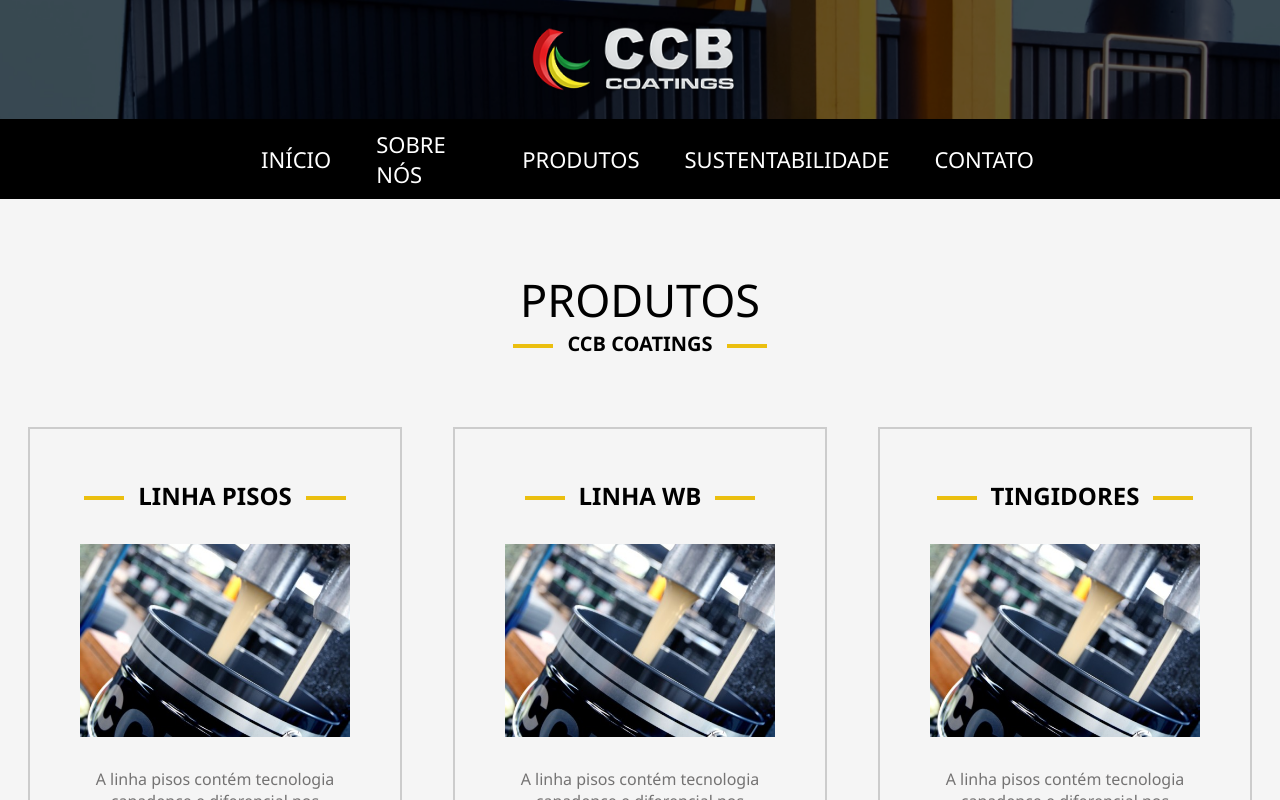
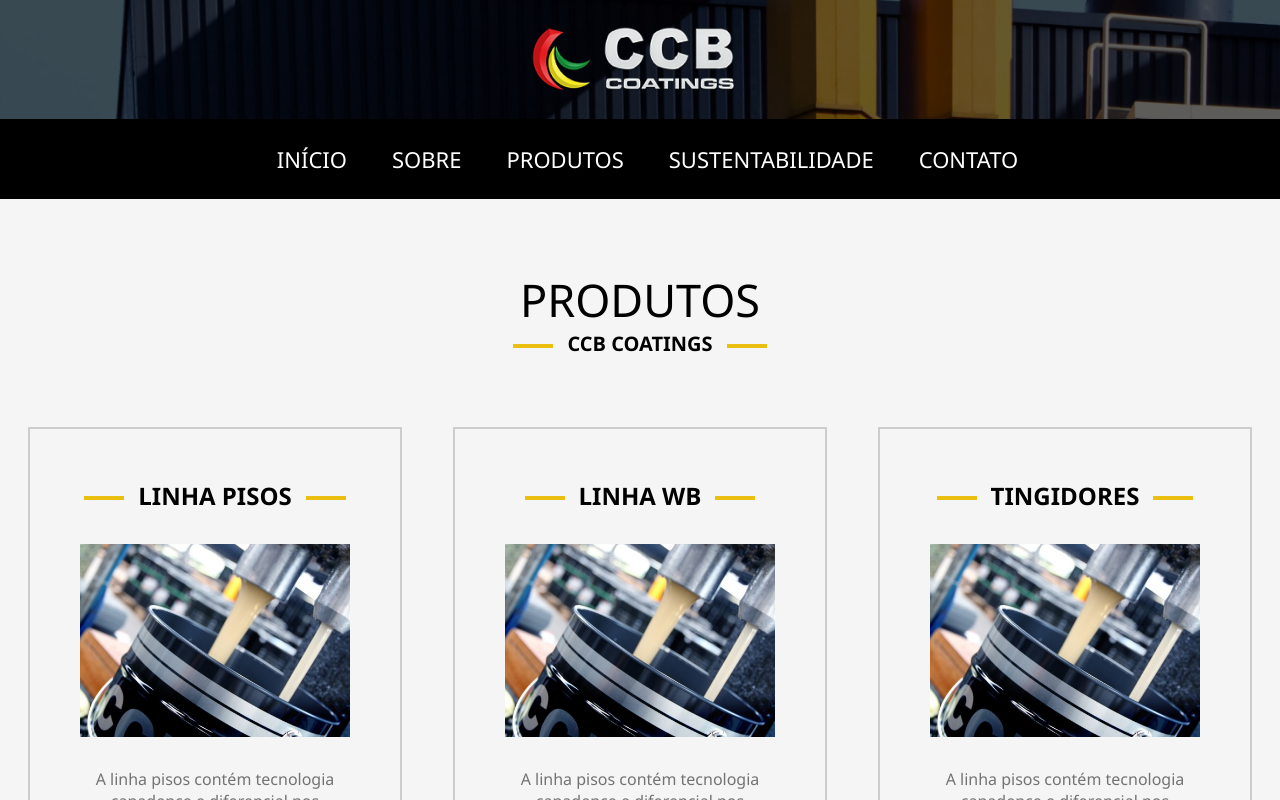
Before and after one commit to FelipeSHenrique/site-ccbcoatings, a React (Create React App) app: page /produtos in a window 1280 px wide. Shown: the top 800 px of the page. Built offline with nearby package versions, Linux system fonts and the light colour scheme.

Commit message:
Foi arrumado o bug do HeaderLogo
Foi criado um HeaderLogo apenas para a página Home e foi colocado uma foto como background no componente HeaderLogo

```diff
--- a/src/App.js
+++ b/src/App.js
@@ -9,16 +9,12 @@ import About from './pages/About';
 import Products from './pages/Products';
 import Sustainability from './pages/Sustainability';
 import Contact from './pages/Contact';
-import HeaderLogo from './components/HeaderLogo';
 
 function App() {
 
   return (
     <BrowserRouter>
       <Container>
-
-        <HeaderLogo />
-
 
         <Switch>
           <Route path="/" exact component={Home} />
--- a/src/components/HeaderLogo/index.jsx
+++ b/src/components/HeaderLogo/index.jsx
@@ -2,6 +2,7 @@ import React from 'react';
 
 import {
   Container,
+  WrapperGradient,
   ImageLogo
 } from './styles';
 
@@ -11,8 +12,10 @@ import MenuMobile from '../MenuMobile';
 function HeaderLogo() {
   return (
     <Container>
-      <ImageLogo src={logoCCB} />
-      <MenuMobile />
+      <WrapperGradient>
+        <ImageLogo src={logoCCB} />
+        <MenuMobile />
+      </WrapperGradient>
     </Container>
   );
 }
--- a/src/components/HeaderLogo/styles.js
+++ b/src/components/HeaderLogo/styles.js
@@ -1,10 +1,12 @@
 import styled from 'styled-components';
 
+import backgroundHeader from '../../assets/image/background-header.png';
+
 export const Container = styled.div`
-  display: flex;
-  justify-content: center;
-  padding: 1.5% 0px;
-  background: var(--color-transparent);
+  background-image: url(${backgroundHeader});
+  background-position: center center;
+  background-repeat: no-repeat;
+  background-size: cover;
   position: relative;
   top: 0;
   right: 0;
@@ -13,11 +15,19 @@ export const Container = styled.div`
 
   @media (max-width: 768px) {
     position: fixed;
-    z-index: 100;
+  }
+`;
+
+export const WrapperGradient = styled.div`
+  background: var(--color-transparent);
+  display: flex;
+  justify-content: center;
+  padding: 1.5% 0px;
+
+  @media (max-width: 768px) {
     background: var(--color-dark);
     justify-content: space-between;
     align-items: center;
-
   }
 `;
 
--- a/src/components/Menu/index.jsx
+++ b/src/components/Menu/index.jsx
@@ -28,7 +28,7 @@ function Menu() {
             <Link to="/">início</Link>
           </li>
           <li>
-            <Link to="/sobre">sobre nós</Link>
+            <Link to="/sobre">sobre</Link>
           </li>
           <li>
             <Link to="/produtos">produtos</Link>
--- a/src/components/MenuMobile/index.jsx
+++ b/src/components/MenuMobile/index.jsx
@@ -24,7 +24,7 @@ function MenuMobile() {
             <Link to="/">início</Link>
           </li>
           <li>
-            <Link to="/sobre">sobre nós</Link>
+            <Link to="/sobre">sobre</Link>
           </li>
           <li>
             <Link to="/produtos">produtos</Link>
--- a/src/pages/About/index.jsx
+++ b/src/pages/About/index.jsx
@@ -1,14 +1,15 @@
 import React from 'react';
+import HeaderLogo from '../../components/HeaderLogo';
 import Menu from '../../components/Menu';
 
-import { Container, BgToLogo, WrapperAllContent } from './styled';
+import { Container, WrapperAllContent } from './styled';
 
 function About() {
   return (
     <Container>
-      <BgToLogo />
+      <HeaderLogo />
+      <Menu />
       <WrapperAllContent>
-        <Menu />
 
       </WrapperAllContent>
     </Container>
--- a/src/pages/About/styled.js
+++ b/src/pages/About/styled.js
@@ -1,28 +1,9 @@
 import styled from 'styled-components';
-
-import backgroundHeader from '../../assets/image/background-header.png';
 
 export const Container = styled.div`
 
 `;
 
-export const BgToLogo = styled.div`
-
-  @media (min-width: 768px) {
-  height: 20vh;
-  background: url(${backgroundHeader});
-  background-position: center center;
-  background-repeat: no-repeat;
-  background-size: cover;
-  position: absolute;
-  top: 0;
-  right: 0;
-  left: 0;
-  }
+export const WrapperAllContent = styled.div`
 
 `;
-
-export const WrapperAllContent = styled.div`
-  position: relative;
-  z-index: 999;
-`;
--- a/src/pages/Home/index.jsx
+++ b/src/pages/Home/index.jsx
@@ -4,6 +4,9 @@ import Marquee from 'react-marquee-slider';
 
 import {
   Container,
+  WrapperLogoHome,
+  ImageLogo,
+  HeaderHome,
   GradientHorizontal,
   InfoHeader,
   SectionProducts,
@@ -27,6 +30,7 @@ import Titles from '../../components/Titles';
 import Menu from '../../components/Menu';
 import CardHome from '../../components/CardHome';
 import FooterContact from '../../components/FooterContact';
+import MenuMobile from '../../components/MenuMobile';
 
 import iconWB from '../../assets/image/icons/WB.png';
 import iconUV from '../../assets/image/icons/UV.png';
@@ -38,6 +42,7 @@ import imgEucatex from '../../assets/image/logo-eucatex.svg';
 import imgIndusparquet from '../../assets/image/logo-indusparquet.svg';
 import imgMasterpiso from '../../assets/image/logo-masterpiso.svg';
 import imgRudnick from '../../assets/image/logo-rudnick.png';
+import logoCCB from '../../assets/image/logo-ccb.png';
 
 function Home() {
 
@@ -72,12 +77,19 @@ function Home() {
   return (
     <Container>
 
+      <WrapperLogoHome>
+        <ImageLogo src={logoCCB} />
+        <MenuMobile />
+      </WrapperLogoHome>
+
+      <HeaderHome>
         <GradientHorizontal>
           <InfoHeader>
             <h1 ref={titulo} >revestimentos</h1>
             <ButtonMore />
           </InfoHeader>
         </GradientHorizontal>
+      </HeaderHome>
 
       <Menu />
 
--- a/src/pages/Home/styled.js
+++ b/src/pages/Home/styled.js
@@ -16,15 +16,43 @@ const plink = keyframes`
 `;
 
 export const Container = styled.div`
+
+`;
+
+export const WrapperLogoHome = styled.div`
+  display: flex;
+  justify-content: center;
+  padding: 1.5% 0px;
+  background: var(--color-transparent);
+  position: absolute;
+  top: 0;
+  right: 0;
+  left: 0;
+  z-index: 100;
+
+  @media (max-width: 768px) {
+    position: fixed;
+    z-index: 100;
+    background: var(--color-dark);
+    justify-content: space-between;
+    align-items: center;
+
+  }
+`;
+
+export const ImageLogo = styled.img`
+    min-width: 10%;
+    @media (max-width: 768px) {
+      width: 40%;
+    }
+`;
+
+export const HeaderHome = styled.header`
   height: 100vh;
   background: url(${backgroundHeader});
   background-position: center center;
   background-repeat: no-repeat;
   background-size: cover;
-  position: absolute;
-  top: 0;
-  right: 0;
-  left: 0;
 `;
 
 export const GradientHorizontal = styled.div`
@@ -252,7 +280,6 @@ export const SectionCompanies = styled.section`
   background-position: center center;
   background-repeat: no-repeat;
   background-size: cover;
-  /* overflow: hidden; */
 `;
 
 export const WrapperImages = styled.div`
--- a/src/pages/Products/index.jsx
+++ b/src/pages/Products/index.jsx
@@ -2,8 +2,7 @@ import React from 'react';
 
 import {
   Container,
-  BgToLogo,
-  WrapperAllContent ,
+  WrapperAllContent,
   Cards,
   SectionProducts
 } from './styled';
@@ -13,23 +12,24 @@ import baldeTeste from '../../assets/image/balde-tinta.jpg';
 import Menu from '../../components/Menu';
 import CardProducts from '../../components/CardProducts';
 import Titles from '../../components/Titles';
+import HeaderLogo from '../../components/HeaderLogo';
 
 function Products() {
   return (
     <Container>
-      <BgToLogo />
+      <HeaderLogo />
+      <Menu />
       <WrapperAllContent>
-        <Menu />
         <SectionProducts>
           <Titles title="Produtos" subTitle="ccb coatings" />
           <Cards>
-            <CardProducts icon={baldeTeste} title="linha pisos" list={["PISOS DE MADEIRA", "PISOS DE ALTO PADRÃO", "PISOS ISOLANTE ÁGUA", "PISOS OXIDO DE ALUMINIO"]} info="A linha pisos contém tecnologia canadence e diferencial nos seus acabamentos de alta resistencia, especializada em tintas e vernizes para madeira."/>
-            <CardProducts icon={baldeTeste} title="linha wb" list={["ISOLANTES BASE ÁGUA", "PRIMER BASE ÁGUA", "TINGIDORES BASE ÁGUA"]} info="A linha pisos contém tecnologia canadence e diferencial nos seus acabamentos de alta resistencia, especializada em tintas e vernizes para madeira."/>
-            <CardProducts icon={baldeTeste} title="tingidores" list={["PISOS DE MADEIRA", "PISOS DE ALTO PADRÃO", "PISOS ISOLANTE ÁGUA", "PISOS OXIDO DE ALUMINIO"]} info="A linha pisos contém tecnologia canadence e diferencial nos seus acabamentos de alta resistencia, especializada em tintas e vernizes para madeira."/>
+            <CardProducts icon={baldeTeste} title="linha pisos" list={["PISOS DE MADEIRA", "PISOS DE ALTO PADRÃO", "PISOS ISOLANTE ÁGUA", "PISOS OXIDO DE ALUMINIO"]} info="A linha pisos contém tecnologia canadence e diferencial nos seus acabamentos de alta resistencia, especializada em tintas e vernizes para madeira." />
+            <CardProducts icon={baldeTeste} title="linha wb" list={["ISOLANTES BASE ÁGUA", "PRIMER BASE ÁGUA", "TINGIDORES BASE ÁGUA"]} info="A linha pisos contém tecnologia canadence e diferencial nos seus acabamentos de alta resistencia, especializada em tintas e vernizes para madeira." />
+            <CardProducts icon={baldeTeste} title="tingidores" list={["PISOS DE MADEIRA", "PISOS DE ALTO PADRÃO", "PISOS ISOLANTE ÁGUA", "PISOS OXIDO DE ALUMINIO"]} info="A linha pisos contém tecnologia canadence e diferencial nos seus acabamentos de alta resistencia, especializada em tintas e vernizes para madeira." />
 
-            <CardProducts icon={baldeTeste} title="linha uv" list={["PRIMER’S UV", "TINGIDORES UV", "TINTAS DE IMPRESSÃO UV", "SELADORES UV", "MASSAS UV", "FUNDO  ABRASIVO UV (TABER)", "VERNIZ  UV", "DILUENTES"]} info="A linha pisos contém tecnologia canadence e diferencial nos seus acabamentos de alta resistencia, especializada em tintas e vernizes para madeira."/>
-            <CardProducts icon={baldeTeste} title="resinas" list={["PISOS DE MADEIRA", "PISOS DE ALTO PADRÃO", "PISOS ISOLANTE ÁGUA", "PISOS OXIDO DE ALUMINIO"]} info="A linha pisos contém tecnologia canadence e diferencial nos seus acabamentos de alta resistencia, especializada em tintas e vernizes para madeira."/>
-            <CardProducts icon={baldeTeste} title="linha pu" list={["FUNDO PU", "PRIMER PU", "SELADORES PU", "ESMALTES PU", "VERNIZ PU", "DILUENTES PU"]} info="A linha pisos contém tecnologia canadence e diferencial nos seus acabamentos de alta resistencia, especializada em tintas e vernizes para madeira."/>
+            <CardProducts icon={baldeTeste} title="linha uv" list={["PRIMER’S UV", "TINGIDORES UV", "TINTAS DE IMPRESSÃO UV", "SELADORES UV", "MASSAS UV", "FUNDO  ABRASIVO UV (TABER)", "VERNIZ  UV", "DILUENTES"]} info="A linha pisos contém tecnologia canadence e diferencial nos seus acabamentos de alta resistencia, especializada em tintas e vernizes para madeira." />
+            <CardProducts icon={baldeTeste} title="resinas" list={["PISOS DE MADEIRA", "PISOS DE ALTO PADRÃO", "PISOS ISOLANTE ÁGUA", "PISOS OXIDO DE ALUMINIO"]} info="A linha pisos contém tecnologia canadence e diferencial nos seus acabamentos de alta resistencia, especializada em tintas e vernizes para madeira." />
+            <CardProducts icon={baldeTeste} title="linha pu" list={["FUNDO PU", "PRIMER PU", "SELADORES PU", "ESMALTES PU", "VERNIZ PU", "DILUENTES PU"]} info="A linha pisos contém tecnologia canadence e diferencial nos seus acabamentos de alta resistencia, especializada em tintas e vernizes para madeira." />
 
           </Cards>
         </SectionProducts>
--- a/src/pages/Products/styled.js
+++ b/src/pages/Products/styled.js
@@ -1,6 +1,4 @@
 import styled from 'styled-components';
-
-import backgroundHeader from '../../assets/image/background-header.png';
 
 export const Container = styled.div`
 
@@ -16,7 +14,6 @@ export const SectionProducts = styled.div`
   align-items: center;
 
 `;
-
 
 export const Cards = styled.div`
   margin-top: 70px;
@@ -35,24 +32,6 @@ export const Cards = styled.div`
   }
 `;
 
-
-export const BgToLogo = styled.div`
-
-  @media (min-width: 768px) {
-  height: 20vh;
-  background: url(${backgroundHeader});
-  background-position: center center;
-  background-repeat: no-repeat;
-  background-size: cover;
-  position: absolute;
-  top: 0;
-  right: 0;
-  left: 0;
-  }
+export const WrapperAllContent = styled.div`
 
 `;
-
-export const WrapperAllContent = styled.div`
-  position: relative;
-  z-index: 999;
-`;
```
Lines whose indentation alone changed are shown as unchanged.
